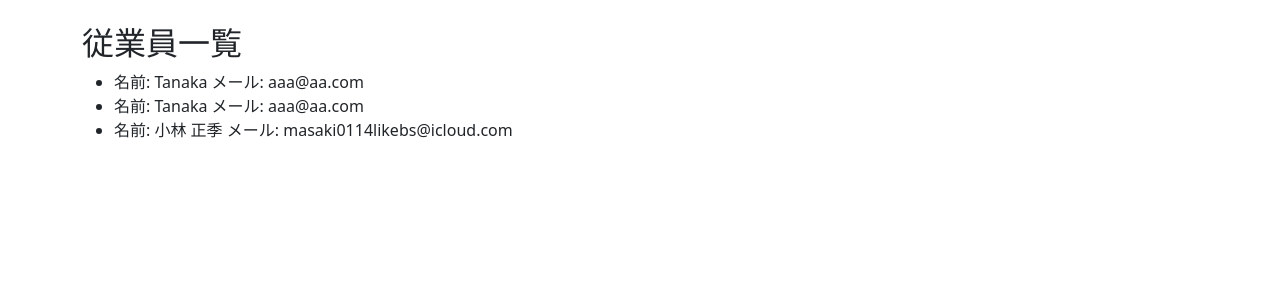
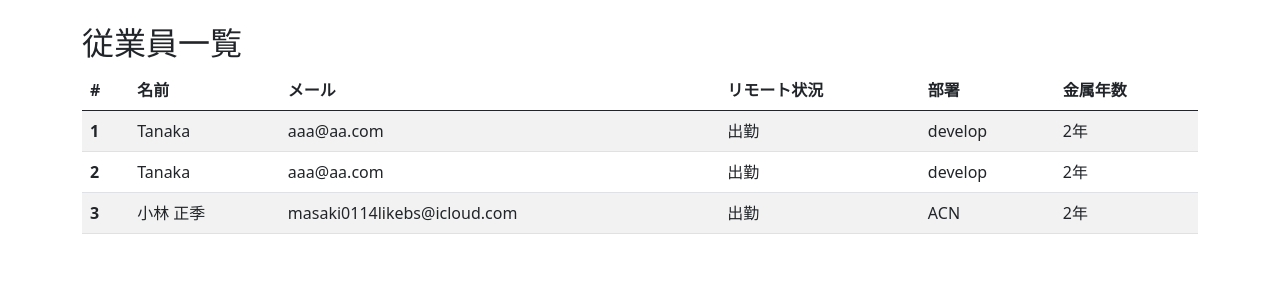
Before and after one commit to makimaki08/Flask, a Flask app: page /employees in a window 1280 px wide. Shown: the part 56-356 px from the top of the page. Run offline with Flask 3, Linux system fonts and the light colour scheme.

Commit message:
見た目を、BootStrapで修正

```diff
--- a/testapp/templates/testapp/employee_list.html
+++ b/testapp/templates/testapp/employee_list.html
@@ -3,10 +3,33 @@
 {% block content %}
 <div class="container mt-4">
     <h2>従業員一覧</h2>
-    <ul>
-        {% for employee in employees %}
-            <li>名前: {{ employee.name }} メール: {{ employee.mail }}</li>
-        {% endfor %}
-    </ul>
+    <table class="table table-striped">
+    	<thead>
+    		<tr>
+    			<th scope="col">#</th>
+    			<th scope="col">名前</th>
+    			<th scope="col">メール</th>
+    			<th scope="col">リモート状況</th>
+    			<th scope="col">部署</th>
+    			<th scope="col">金属年数</th>
+    		</tr>
+    	</thead>
+    	<tbody>
+	        {% for employee in employees %}
+    		<tr>
+    			<th scope="row">{{employee.id}}</th>
+    			<td>{{employee.name}}</td>
+    			<td>{{employee.mail}}</td>
+    			{% if employee.is_remote %}
+    				<td>リモート</td>
+    			{% else %}
+    				<td>出勤</td>
+    			{% endif %}
+    			<td>{{employee.department}}</td>
+    			<td>{{employee.year}}年</td>
+    		</tr>
+	        {% endfor %}
+    	</tbody>
+    </table>
 </div>
 {% endblock %}
```
